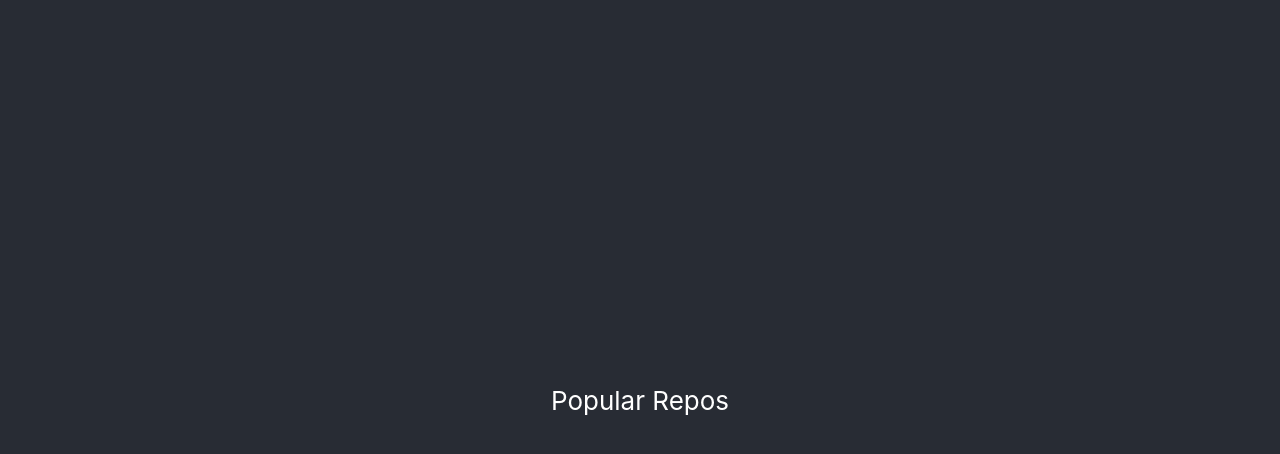
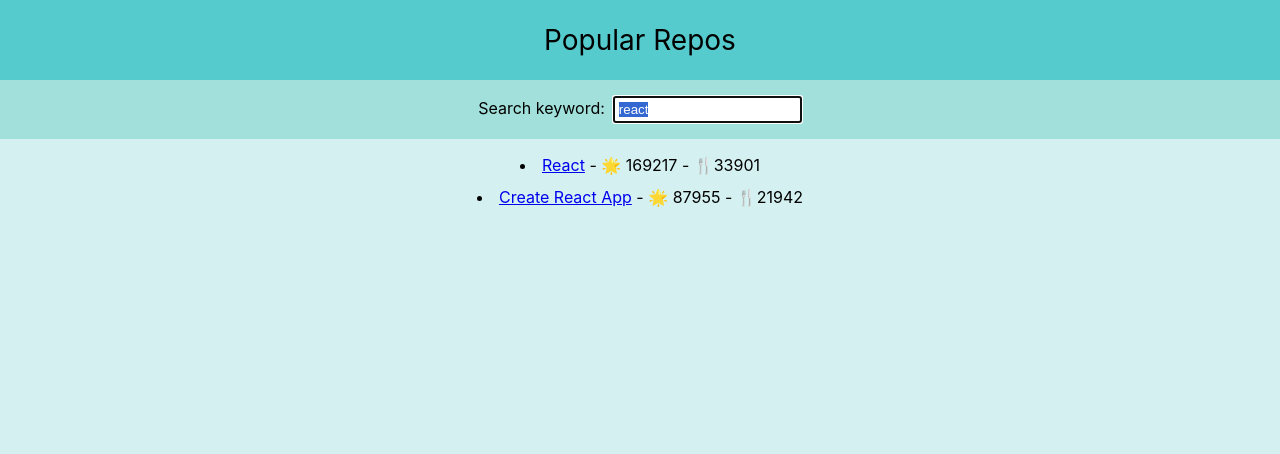
Before and after one commit to achwedyk/popular-repos, a React (Create React App) app: page / in a window 1280 px wide. Shown: the top 454 px of the page. Built offline with nearby package versions, Linux system fonts and the light colour scheme.

Commit message:
Display search box and mock data for the repositories

```diff
--- a/src/App.css
+++ b/src/App.css
@@ -1,14 +1,51 @@
 .App {
   text-align: center;
+
+  display: flex;
+  flex-direction: column;
+  height: 100vh;
 }
 
 .App-header {
-  background-color: #282c34;
-  min-height: 100vh;
+  background-color: #55cbcd;
+  min-height: 10vh;
+  max-height: 20vh;
   display: flex;
   flex-direction: column;
   align-items: center;
   justify-content: center;
-  font-size: calc(10px + 2vmin);
-  color: white;
+  font-size: calc(12px + 2vmin);
+  color: black;
 }
+
+.App-content {
+  flex: 1;
+  background-color: #d4f0f0;
+}
+
+/* Extract */
+
+.SearchBox {
+  background-color: #a2e1db;
+  padding: 16px;
+}
+
+.SearchBox-label {
+  padding-right: 8px;
+}
+
+.SearchBox-input {
+  padding: 4px;
+}
+
+.RepoList {
+  padding: 16px;
+}
+
+.RepoList-Item {
+  margin: 0;
+}
+
+.RepoList-Item + .RepoList-Item {
+  margin-top: 12px;
+}
--- a/src/App.tsx
+++ b/src/App.tsx
@@ -1,12 +1,82 @@
-import React from 'react';
+import React, {useEffect, useRef, useState} from 'react';
+import {fetchRepos, Repository} from "./utils";
+
 import './App.css';
 
-const Header = () => <header className="App-header">Popular Repos</header>
+import * as text from './text.json'
 
-function App() {
+interface HeaderProps {
+  title: string
+}
+
+const Header = ({title}: HeaderProps) => <header className="App-header">{title}</header>
+
+const RepoListItem = ({name, url, stars, forks}: Repository) => (
+  <li className="RepoList-Item">
+    <a href={url}>{name}</a> - 🌟 {stars} - 🍴{forks}
+  </li>
+)
+
+interface RepoListProps {
+  repos: Array<Repository>
+}
+
+const RepoList = ({repos}: RepoListProps) => (
+  <div className="RepoList">
+    {repos.map((repo) =>
+      <RepoListItem key={repo.name} {...repo}/>
+    )}
+  </div>
+)
+
+interface FilteredRepoListProps {
+  searchTerm: string
+}
+
+const FilteredRepoList = ({searchTerm}: FilteredRepoListProps) => {
+  const [repos, setRepos] = useState<Array<Repository>>([])
+
+  useEffect(() => {
+    setRepos(fetchRepos(searchTerm))
+  }, [searchTerm])
+
+  return <RepoList repos={repos}/>
+}
+
+interface SearchBoxProps {
+  value: string;
+  onChange: (value: string) => void;
+}
+
+const SearchBox = ({onChange, value}: SearchBoxProps) => {
+  const inputEl = useRef<HTMLInputElement>(null)
+
+  useEffect(() => {
+    if (inputEl && inputEl.current) {
+      inputEl.current.select()
+    }
+  }, [inputEl])
+
+  const handleChange = (event: React.ChangeEvent<HTMLInputElement>) => {
+    onChange(event.target.value)
+  }
+
+  return <div className="SearchBox">
+    <label className="SearchBox-label">{text.FILTER}</label>
+    <input className="SearchBox-input" ref={inputEl} autoFocus={true} value={value} onChange={handleChange}/>
+  </div>
+}
+
+const App = () => {
+  const [searchTerm, setSearchTerm] = useState<string>('react')
+
   return (
     <div className="App">
-      <Header/>
+      <Header title={text.HEADER}/>
+      <main className="App-content">
+        <SearchBox value={searchTerm} onChange={value => setSearchTerm(value)}/>
+        <FilteredRepoList searchTerm={searchTerm}/>
+      </main>
     </div>
   );
 }
--- /dev/null
+++ b/src/text.json
@@ -0,0 +1,13 @@
+{
+  "ERROR": "There was an error",
+  "FILTER": "Search keyword:",
+  "HEADER": "Popular Repos",
+  "LOADING": "Searching...",
+  "NO_RESULTS": "No results found",
+  "COLUMNS": {
+    "FORKS": "Forks",
+    "NAME": "Name",
+    "STARS": "Stars",
+    "URL": "URL"
+  }
+}
--- /dev/null
+++ b/src/utils.ts
@@ -0,0 +1,20 @@
+export interface Repository {
+  name: string;
+  url: string;
+  stars: number;
+  forks: number;
+}
+
+export const fetchRepos = (searchParam: string): Array<Repository> => {
+  return [{
+    name: 'React',
+    url: 'https://github.com/acebook/react',
+    stars: 169217,
+    forks: 33901
+  }, {
+    name: 'Create React App',
+    url: 'https://github.com/facebook/create-react-app',
+    stars: 87955,
+    forks: 21942
+  }]
+}
```
Also changed, not shown: 1 other file (tests, documents, lock files or other folders).
